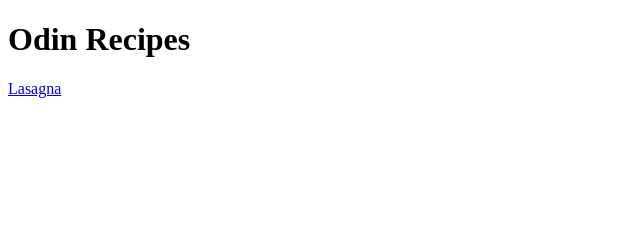
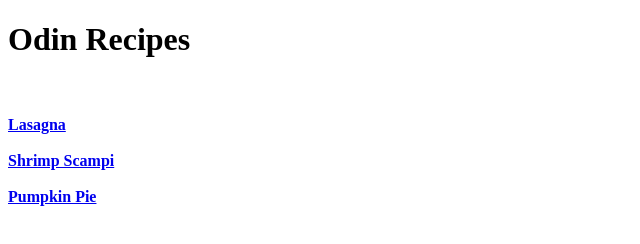
Before and after one commit to cm-haynes/odin-recipes, a plain HTML site: page index.html in a window 1280 px wide. Shown: the whole page, without its empty margins (0-640 px from the left). Drawn offline with Linux system fonts and the light colour scheme.

Commit message:
Add links in index.html

```diff
--- a/index.html
+++ b/index.html
@@ -7,8 +7,14 @@
 
     <body>
         <h1>Odin Recipes</h1>
-        <p></p>
-        <p></p>
-        <a href="recipes/lasagna.html">Lasagna</a>
+        <br>
+        <br>
+        <strong><a href="recipes/lasagna.html">Lasagna</a></strong>
+        <br>
+        <br>
+        <strong><a href="resipes/shrimp-scampi">Shrimp Scampi</a></strong>
+        <br>
+        <br>
+        <strong><a href="recipes/pumpkin-pie.html">Pumpkin Pie</a></strong>
     </body>
 </html>
```
